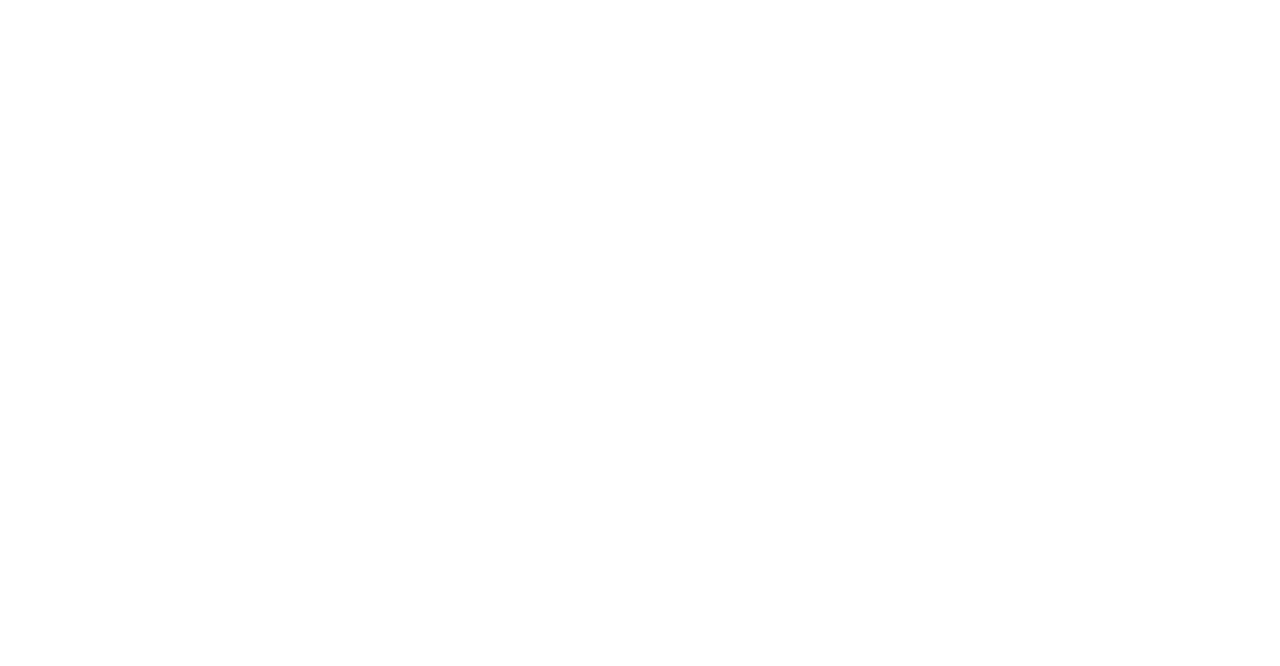
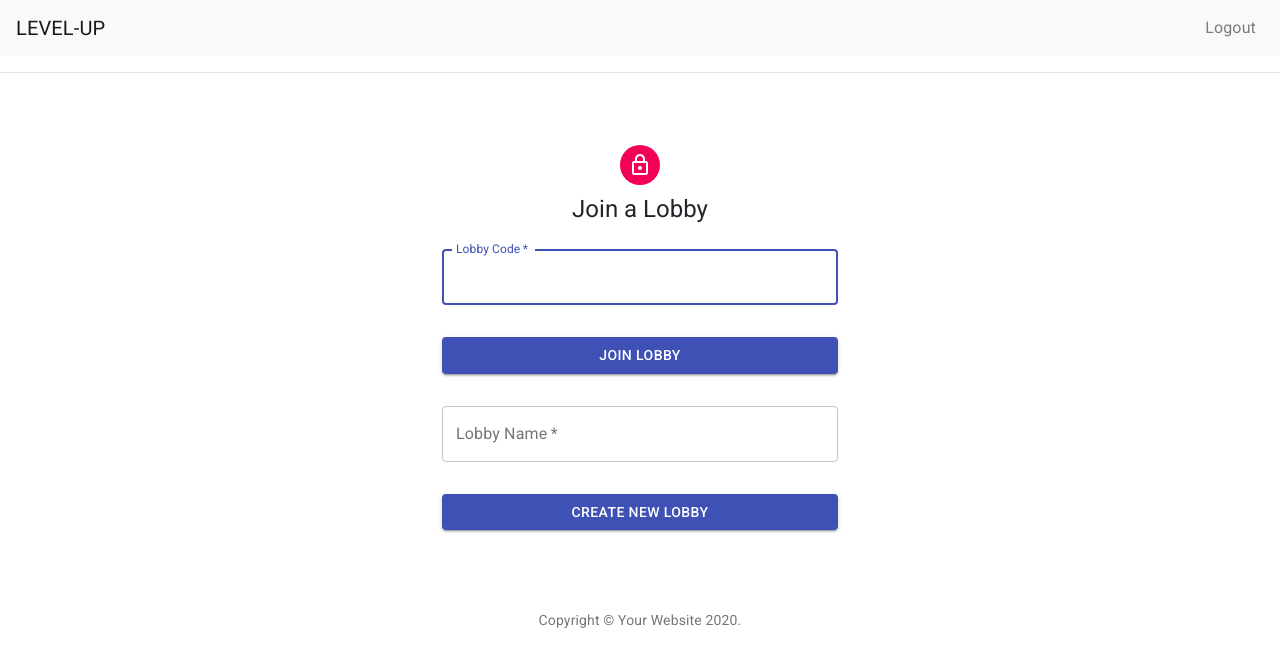
Before and after one commit to begeh/level-up, a React (Create React App) app: page /lobby in a window 1280 px wide. Shown: the top 666 px of the page. Built offline with nearby package versions, Linux system fonts and the light colour scheme.

Commit message:
added components folder and separated functions in App.js into separate components/pages

```diff
--- a/src/App.js
+++ b/src/App.js
@@ -5,16 +5,13 @@ import {
   Route,
   Link
 } from "react-router-dom";
-import axios from 'axios';
 
-import logo from './logo.svg';
-import './App.css';
-import Typography from '@material-ui/core/Typography';
+import Hall from './Hall';
+import Legacy from "./Legacy";
 import SignIn from './SignIn';
 import SignUp from './SignUp';
+import Lobby from './Lobby';
 
-import Navbar from 'react-bootstrap/Navbar';
-import Nav from 'react-bootstrap/Nav';
 
 export default function App() {
   return (
@@ -32,9 +29,9 @@ export default function App() {
           <Route path="/hall">
             <Hall />
           </Route>
-          {/* <Route path="/lobby">
+          <Route path="/lobby">
             <Lobby />
-          </Route> */}
+          </Route>
           <Route path="/signup">
             <SignUp />
           </Route>
@@ -43,75 +40,3 @@ export default function App() {
     </Router>
   );
 }
-
-function Legacy() {
-  return (
-    <>
-    <NavForApp />
-    <div>
-      <h2>Legacy</h2>
-    </div>
-    </>
-  );
-}
-
-function Lobby(){
-  return(
-    <>
-    <NavForApp />
-    <div>
-      <h2>Lobby</h2>
-    </div>
-    </>
-  )
-}
-
-function Hall() {
-  axios.get('http://localhost:8001/api/appointments')
-  .then(function (response) {
-    console.log(response.data);
-  })
-  return (
-    <>
-    <NavForApp />
-    <div className="App">
-      <header className="App-header">
-        <img src={logo} className="App-logo" alt="logo" />
-        <p>
-          Edit <code>src/App.js</code> and save to reload.
-        </p>
-        <a
-          className="App-link"
-          href="https://reactjs.org"
-          target="_blank"
-          rel="noopener noreferrer"
-        >
-          Learn React
-        </a>
-      </header>
-    </div>
-    </>
-  );
-}
-
-function NavForApp(){
-
-  return(
-    <Typography>
-    <Navbar bg="light" expand="lg">
-      <Navbar.Brand href="/hall">LEVEL-UP</Navbar.Brand>
-        <Navbar.Toggle aria-controls="basic-navbar-nav" />
-        <Navbar.Collapse id="basic-navbar-nav">
-          <Nav className="mr-auto">
-            <Nav.Link href="/legacy">Legacy</Nav.Link>
-            <Nav.Link href="/hall">Hall</Nav.Link>
-          </Nav>
-          <Nav className="ml-auto">
-            <Nav.Link href="/">Logout</Nav.Link>
-          </Nav>
-        </Navbar.Collapse>
-    </Navbar>
-    <hr />
-  </Typography>
-  )
-  }
--- /dev/null
+++ b/src/Hall.js
@@ -0,0 +1,29 @@
+import React, {Fragment} from 'react';
+import logo from './logo.svg';
+import './App.css';
+
+import NavForApp from './components/NavForApp';
+
+export default function Hall() {
+  return (
+    <>
+    <NavForApp />
+    <div className="App">
+      <header className="App-header">
+        <img src={logo} className="App-logo" alt="logo" />
+        <p>
+          Edit <code>src/App.js</code> and save to reload.
+        </p>
+        <a
+          className="App-link"
+          href="https://reactjs.org"
+          target="_blank"
+          rel="noopener noreferrer"
+        >
+          Learn React
+        </a>
+      </header>
+    </div>
+    </>
+  );
+}
--- /dev/null
+++ b/src/Legacy.js
@@ -0,0 +1,13 @@
+import React, {Fragment} from 'react';
+import NavForApp from './components/NavForApp';
+
+export default function Legacy() {
+  return (
+    <>
+    <NavForApp />
+    <div>
+      <h2>Legacy</h2>
+    </div>
+    </>
+  );
+}
--- a/src/Lobby.js
+++ b/src/Lobby.js
@@ -1,10 +1,7 @@
-import React from 'react';
+import React, {Fragment} from 'react';
 import Avatar from '@material-ui/core/Avatar';
 import Button from '@material-ui/core/Button';
-import CssBaseline from '@material-ui/core/CssBaseline';
 import TextField from '@material-ui/core/TextField';
-import FormControlLabel from '@material-ui/core/FormControlLabel';
-import Checkbox from '@material-ui/core/Checkbox';
 import Link from '@material-ui/core/Link';
 import Grid from '@material-ui/core/Grid';
 import Box from '@material-ui/core/Box';
@@ -12,6 +9,8 @@ import LockOutlinedIcon from '@material-ui/icons/LockOutlined';
 import Typography from '@material-ui/core/Typography';
 import { makeStyles } from '@material-ui/core/styles';
 import Container from '@material-ui/core/Container';
+
+import NavEmpty from './components/NavEmpty';
 
 function Copyright() {
   return (
@@ -46,18 +45,19 @@ const useStyles = makeStyles(theme => ({
   },
 }));
 
-export default function SignIn() {
+export default function Lobby() {
   const classes = useStyles();
 
   return (
+    <>
+    <NavEmpty />
     <Container component="main" maxWidth="xs">
-      <CssBaseline />
       <div className={classes.paper}>
         <Avatar className={classes.avatar}>
           <LockOutlinedIcon />
         </Avatar>
         <Typography component="h1" variant="h5">
-          Join Lobby
+          Join a Lobby
         </Typography>
         <form className={classes.form} noValidate>
           <TextField
@@ -65,26 +65,11 @@ export default function SignIn() {
             margin="normal"
             required
             fullWidth
-            id="email"
-            label="Email Address"
-            name="email"
-            autoComplete="email"
+            id="join-lobby"
+            label="Lobby Code"
+            name="join-lobby"
+            autoComplete="123"
             autoFocus
-          />
-          <TextField
-            variant="outlined"
-            margin="normal"
-            required
-            fullWidth
-            name="password"
-            label="Password"
-            type="password"
-            id="password"
-            autoComplete="current-password"
-          />
-          <FormControlLabel
-            control={<Checkbox value="remember" color="primary" />}
-            label="Remember me"
           />
           <Button
             type="submit"
@@ -92,26 +77,37 @@ export default function SignIn() {
             variant="contained"
             color="primary"
             className={classes.submit}
+            href='/hall'
           >
-            Sign In
+            Join Lobby
           </Button>
-          <Grid container>
-            <Grid item xs>
-              <Link href="#" variant="body2">
-                Forgot password?
-              </Link>
-            </Grid>
-            <Grid item>
-              <Link href="#" variant="body2">
-                {"Don't have an account? Sign Up"}
-              </Link>
-            </Grid>
-          </Grid>
+          <TextField
+            variant="outlined"
+            margin="normal"
+            required
+            fullWidth
+            name="create-lobby"
+            label="Lobby Name"
+            type="create-lobby"
+            id="create-lobby"
+            autoComplete="new-lobby"
+          />
+          <Button
+            type="submit"
+            fullWidth
+            variant="contained"
+            color="primary"
+            className={classes.submit}
+            href='/hall'
+          >
+            Create New Lobby
+          </Button>
         </form>
       </div>
       <Box mt={8}>
         <Copyright />
       </Box>
     </Container>
+    </>
   );
 }
--- a/src/SignIn.js
+++ b/src/SignIn.js
@@ -1,13 +1,11 @@
 import React from 'react';
 import Avatar from '@material-ui/core/Avatar';
 import Button from '@material-ui/core/Button';
-import CssBaseline from '@material-ui/core/CssBaseline';
 import TextField from '@material-ui/core/TextField';
 import FormControlLabel from '@material-ui/core/FormControlLabel';
 import Checkbox from '@material-ui/core/Checkbox';
 import Link from '@material-ui/core/Link';
 import Paper from '@material-ui/core/Paper';
-import Box from '@material-ui/core/Box';
 import Grid from '@material-ui/core/Grid';
 import LockOutlinedIcon from '@material-ui/icons/LockOutlined';
 import Typography from '@material-ui/core/Typography';
@@ -49,7 +47,6 @@ export default function SignIn() {
 
   return (
     <Grid container component="main" className={classes.root}>
-      {/* <CssBaseline /> */}
       <Grid item xs={false} sm={4} md={7} className={classes.image} />
       <Grid item xs={12} sm={8} md={5} component={Paper} elevation={6} square>
         <div className={classes.paper}>
@@ -96,7 +93,7 @@ export default function SignIn() {
               variant="contained"
               color="primary"
               className={classes.submit}
-              href="/hall"
+              href="/lobby"
             >
               Sign In
             </Button>
--- a/src/SignUp.js
+++ b/src/SignUp.js
@@ -1,17 +1,12 @@
 import React from 'react';
 import Avatar from '@material-ui/core/Avatar';
 import Button from '@material-ui/core/Button';
-import CssBaseline from '@material-ui/core/CssBaseline';
 import TextField from '@material-ui/core/TextField';
-import FormControlLabel from '@material-ui/core/FormControlLabel';
-import Checkbox from '@material-ui/core/Checkbox';
 import Link from '@material-ui/core/Link';
 import Grid from '@material-ui/core/Grid';
-import Box from '@material-ui/core/Box';
 import LockOutlinedIcon from '@material-ui/icons/LockOutlined';
 import Typography from '@material-ui/core/Typography';
 import { makeStyles } from '@material-ui/core/styles';
-import Container from '@material-ui/core/Container';
 import Paper from '@material-ui/core/Paper';
 
 const useStyles = makeStyles(theme => ({
@@ -50,7 +45,6 @@ export default function SignUp() {
 
   return (
     <Grid container component="main" className={classes.root}>
-      {/* <CssBaseline /> */}
       <Grid item xs={false} sm={4} md={7} className={classes.image} />
       <Grid item xs={12} sm={8} md={5} component={Paper} elevation={6} square>
       <div className={classes.paper}>
@@ -129,7 +123,7 @@ export default function SignUp() {
             variant="contained"
             color="primary"
             className={classes.submit}
-            href="/hall"
+            href="/"
           >
             Sign Up
           </Button>
--- /dev/null
+++ b/src/components/NavEmpty.js
@@ -0,0 +1,22 @@
+import React from 'react'
+import Navbar from 'react-bootstrap/Navbar';
+import Typography from '@material-ui/core/Typography';
+import Nav from 'react-bootstrap/Nav';
+
+export default function NavEmpty(){
+
+  return(
+    <Typography>
+    <Navbar bg="light" expand="lg">
+      <Navbar.Brand href="#">LEVEL-UP</Navbar.Brand>
+        <Navbar.Toggle aria-controls="basic-navbar-nav" />
+        <Navbar.Collapse id="basic-navbar-nav">
+          <Nav className="ml-auto">
+            <Nav.Link href="/">Logout</Nav.Link>
+          </Nav>
+        </Navbar.Collapse>
+    </Navbar>
+    <hr />
+  </Typography>
+  )
+  }
--- /dev/null
+++ b/src/components/NavForApp.js
@@ -0,0 +1,26 @@
+import React from 'react'
+import Navbar from 'react-bootstrap/Navbar';
+import Typography from '@material-ui/core/Typography';
+import Nav from 'react-bootstrap/Nav';
+
+export default function NavForApp(){
+
+  return(
+    <Typography>
+    <Navbar bg="light" expand="lg">
+      <Navbar.Brand href="/hall">LEVEL-UP</Navbar.Brand>
+        <Navbar.Toggle aria-controls="basic-navbar-nav" />
+        <Navbar.Collapse id="basic-navbar-nav">
+          <Nav className="mr-auto">
+            <Nav.Link href="/legacy">Legacy</Nav.Link>
+            <Nav.Link href="/hall">Hall</Nav.Link>
+          </Nav>
+          <Nav className="ml-auto">
+            <Nav.Link href="/">Logout</Nav.Link>
+          </Nav>
+        </Navbar.Collapse>
+    </Navbar>
+    <hr />
+  </Typography>
+  )
+  }
```
